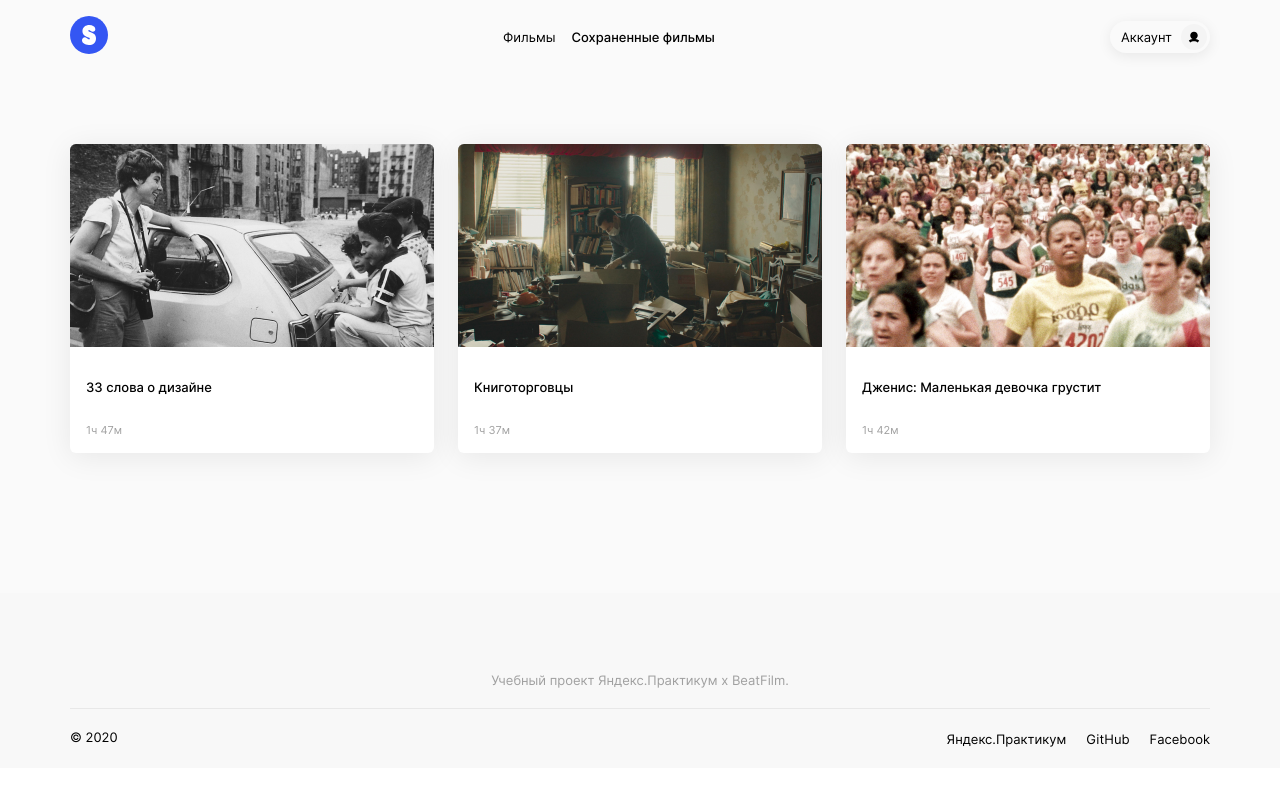
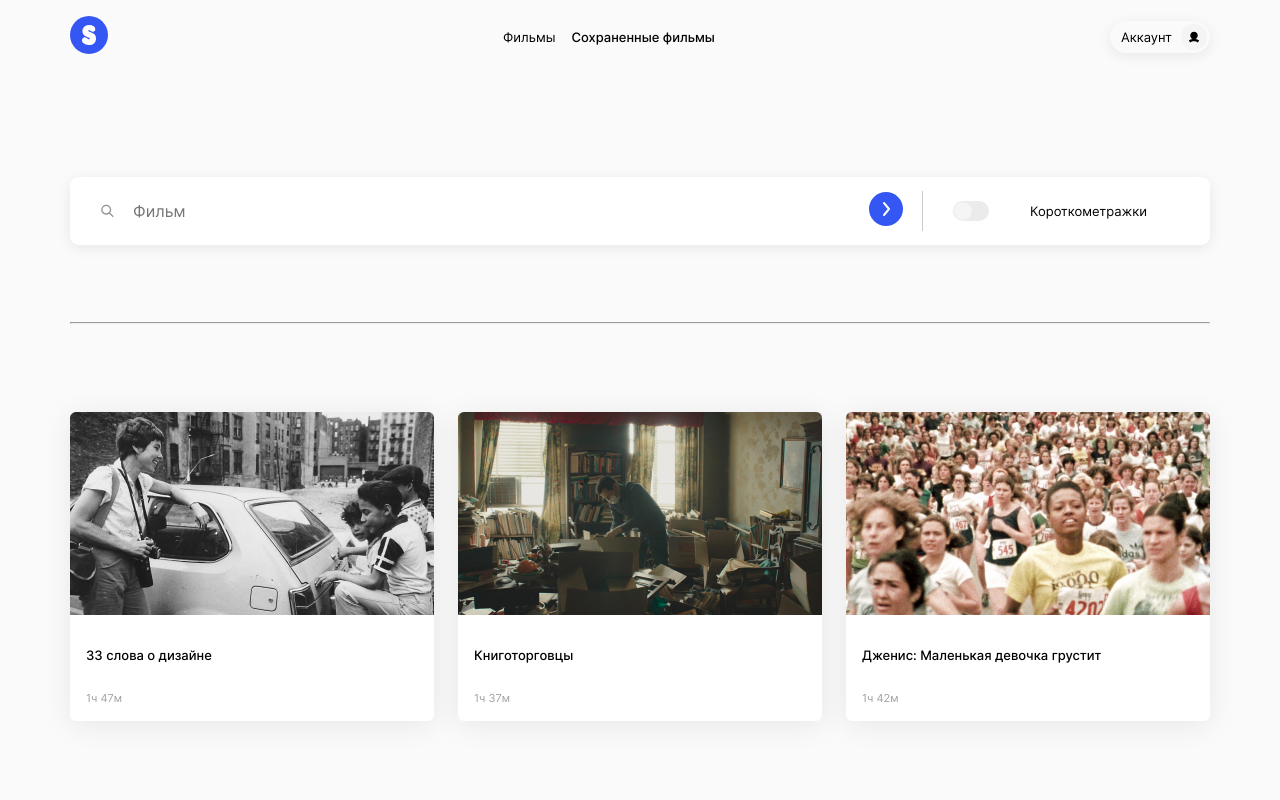
Before and after one commit to Kozihodja/movies-explorer-frontend, a React (Create React App) app: page /saved-movies in a window 1280 px wide. Shown: the top 800 px of the page. Built offline with nearby package versions, Linux system fonts and the light colour scheme.

Commit message:
Исправить замечания первой итерации

```diff
--- a/src/components/Header/Header.css
+++ b/src/components/Header/Header.css
@@ -77,6 +77,7 @@
     font-weight: 500;
     font-size: 12px;
     line-height: 16px;
+    color : black;
 }
 
 .header__link_logined{
--- a/src/components/Main/AboutMe/AboutMe.css
+++ b/src/components/Main/AboutMe/AboutMe.css
@@ -1,4 +1,4 @@
-@media screen and (max-width: 750px) {
+@media screen and (max-width: 550px) {
     .about-me__info-box {
         margin-top: 60px;
         display: flex;
@@ -48,12 +48,13 @@
 
 }
 
-@media screen and (min-width: 512px) {
+@media screen and (min-width: 550px) {
     .about-me__info-box {
         margin-top: 66px;
         display: flex;
         flex-direction: row;
         justify-content: space-between;
+        gap: 50px;
     }
     .about-me__job {
         font-weight: 500;
--- a/src/components/Movies/SearchForm/SearchForm.js
+++ b/src/components/Movies/SearchForm/SearchForm.js
@@ -8,9 +8,9 @@ import searchSubmit from '../../../images/searchSubmit.svg';
         <div className='search-box'>
             <form className='search-form'>
                 <img src={magnifier} className='search-form__img' alt="Лупа" />
-                <input type="text" placeholder="Фильм" name="name" className='search-form__input'/>
+                <input type="text" required placeholder="Фильм" name="name" className='search-form__input'/>
 
-                <button type="submit" className='search-form__submit'>
+                <button type="submit" className='search-form__submit hover'>
                     <img src={searchSubmit} className='search-form__submitImg' alt="Стрелка" />
                 </button>
                 <span className='search-form__vl'></span>
--- a/src/components/SavedMovies/SavedMovies.js
+++ b/src/components/SavedMovies/SavedMovies.js
@@ -1,5 +1,7 @@
 import React from "react";
 import MoviesCard from '../Movies/MoviesCard/MovieCard';
+import SearchForm from '../Movies/SearchForm/SearchForm'
+import Preloader from '../Movies/Prelodaer/Preloader'
 import img1 from '../../images/1.png';
 import img2 from '../../images/2.png';
 import img3 from '../../images/3.png';
@@ -31,9 +33,14 @@ import img12 from '../../images/12.png';
       {_id: 12, name: 'По волнам: Искусство звука в кино', image: img12, isSaved: 'false', duration: '1ч 7м',},
     ]
 
+    const isSavedMoviesLoad = false;
 
       return (
         <>
+          <SearchForm />
+          <Preloader
+            isLoad = {isSavedMoviesLoad}
+          />
             <ul className="movie-card-list">
             {movies.filter(movie => movie.isSaved.includes('true')).map(filteredMovie => (
                 <MoviesCard
```
